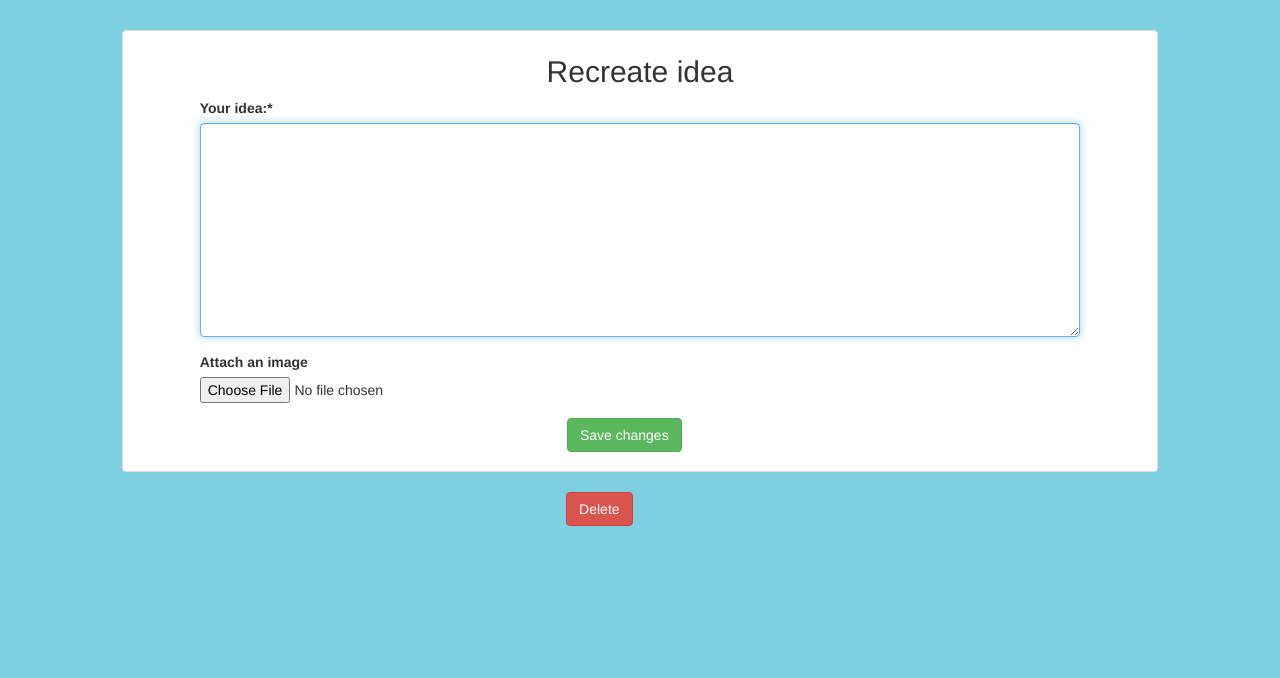
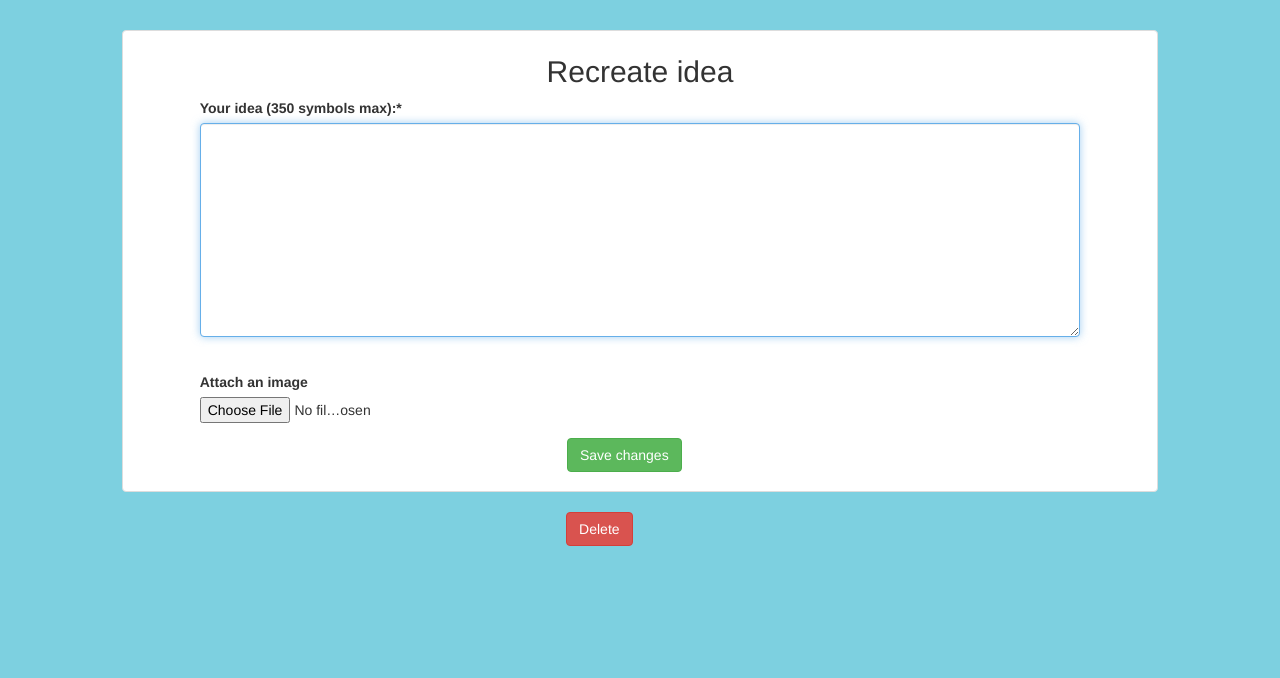
Before and after one commit to MorozSerge/kosmosci, a Django app: template ideas/templates/ideas/edit.html in a window 1280 px wide. Shown: the part 37-715 px from the top of the page. Run offline with Django 3.2, Linux system fonts and the light colour scheme; the template is opened without the code that fills it: values that come from a table or form of the project are taken from there, others are empty; parts of the project's set-up code (start-up, migrations or seed data) failed here and were passed over; some libraries are stand-ins or nearby versions.

Commit message:
a bit of style

```diff
--- a/ideas/forms.py
+++ b/ideas/forms.py
@@ -10,6 +10,6 @@ class IdeaForm(forms.ModelForm):
 			'body': forms.Textarea(attrs={'autofocus': 'autofocus'})
 		}
 		labels = {
-			'body': 'Your idea:',
+			'body': 'Your idea (350 symbols max):',
 			'image': 'Attach an image'
 		}
--- a/ideas/templates/ideas/edit.html
+++ b/ideas/templates/ideas/edit.html
@@ -17,14 +17,14 @@ Ideas
                             {{form.body|as_crispy_field}}
                         </div>
                     </div>
-                    <div class="row">
+                    <div class="row my-3">
                         {% if idea.image %}
-                            <img class="img-responsive col-sm-6" src="{{ idea.image.url }}"
+                            <img class="img-responsive col-sm-6 col-sm-offset-1 border rounded my-1" src="{{ idea.image.url }}"
                                  alt="attached image">
                         {% endif %}
                     </div>
                     <div class="row">
-                        <div class="col-sm-offset-1 col-sm-10">
+                        <div class="col-sm-offset-1 col-sm-2">
                             {{form.image|as_crispy_field}}
                         </div>
                     </div>
```
